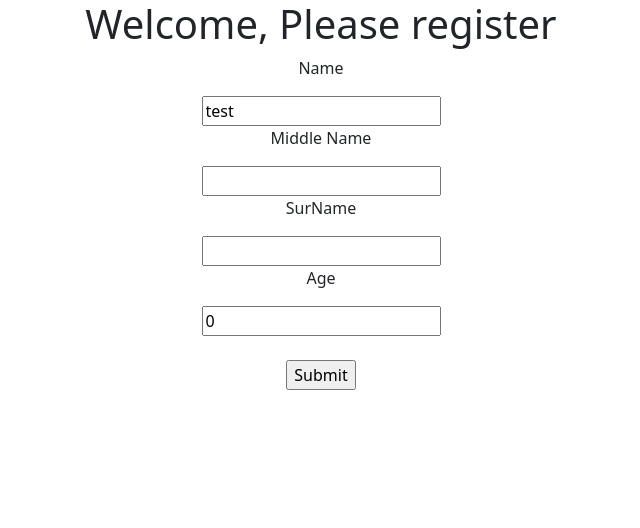
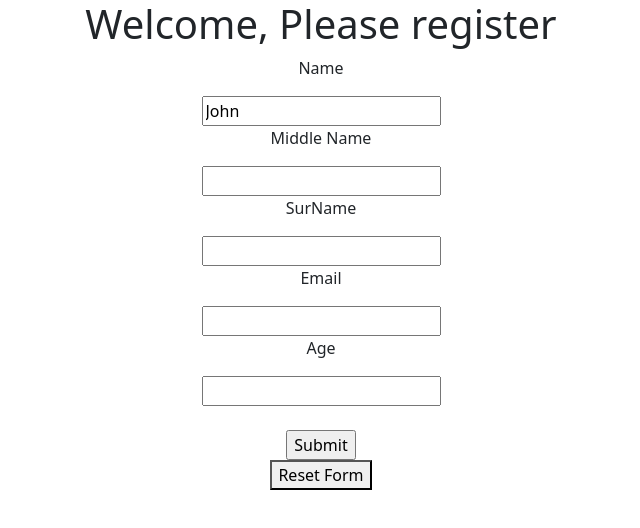
Before and after one commit to andreaangelova/react-app, a React (Create React App) app: page /register in a window 1280 px wide. Shown: the top 528 px of the page, without its empty margins (319-959 px from the left). Built offline with nearby package versions, Linux system fonts and the light colour scheme; no server answers.

Commit message:
add useForm

```diff
--- a/src/App.css
+++ b/src/App.css
@@ -6,6 +6,7 @@
 }
 .error {
   border-color: red;
+  outline: none;
 }
 nav {
   display: flex;
--- a/src/pages/Register.js
+++ b/src/pages/Register.js
@@ -1,49 +1,85 @@
-import { useState } from "react";
+import { useForm } from "react-hook-form";
 
 const Rgister = () => {
   const inputs = [
-    { id: "name", label: "Name", type: "text", requierd: true },
+    {
+      id: "name",
+      label: "Name",
+      type: "text",
+      requierd: true,
+      validationText: "please enter name",
+    },
     { id: "middlename", label: "Middle Name", type: "text", requierd: false },
-    { id: "surname", label: "SurName", type: "text", requierd: true },
-    { id: "age", label: "Age", type: "number", requierd: true },
+    {
+      id: "surname",
+      label: "SurName",
+      type: "text",
+      requierd: true,
+      validationText: "please enter surname",
+    },
+    {
+      id: "email",
+      label: "Email",
+      type: "email",
+      requierd: true,
+      pattern: /^[A-Z0-9._%+-]+@[A-Z0-9.-]+\.[A-Z]{2,4}$/i,
+      validationText: "please enter valid email",
+    },
+    {
+      id: "age",
+      label: "Age",
+      type: "number",
+      requierd: true,
+      max: 100,
+      validationText: "please enter valid age",
+    },
   ];
-  const [formData, setFormData] = useState({
-    name: "test",
-    surname: "",
-    middlename: "",
-    age: 0,
+  const submit = (values) => {
+    console.log("submitted");
+    console.log(values);
+  };
+  const {
+    register,
+    handleSubmit,
+    formState: { errors },
+    reset,
+    clearErrors,
+  } = useForm({
+    defaultValues: { name: "John" },
   });
-  const [submitted, setSubmitted] = useState(false);
-  const submit = (e) => {
-    e.preventDefault();
-    setSubmitted(true);
-    console.log(formData);
+  const restForm = () => {
+    reset();
+    setTimeout(() => {
+      clearErrors();
+    }, 10);
   };
   return (
     <div>
       <h1>Welcome, Please register</h1>
-      <form>
+      <form onSubmit={handleSubmit(submit)}>
         {inputs.map((input) => {
           return (
             <div key={input.id}>
               <p>{input.label}</p>
               <input
-                className={
-                  !formData[input.id] && input.requierd && submitted
-                    ? "error"
-                    : ""
-                }
+                className={errors[input.id] ? "error" : ""}
                 type={input.type}
-                value={formData[input.id]}
-                onChange={(e) =>
-                  setFormData({ ...formData, [input.id]: e.target.value })
-                }
+                {...register(input.id, {
+                  required: input.requierd,
+                  pattern: input.pattern,
+                  max: input.max,
+                })}
               ></input>
+              {errors[input.id] && input.validationText && (
+                <p>{input.validationText}</p>
+              )}
             </div>
           );
         })}
         <br></br>
-        <input type="submit" onClick={submit}></input>
+        <input type="submit"></input>
+        <br></br>
+        <button onClick={restForm}>Reset Form</button>
       </form>
     </div>
   );
```
